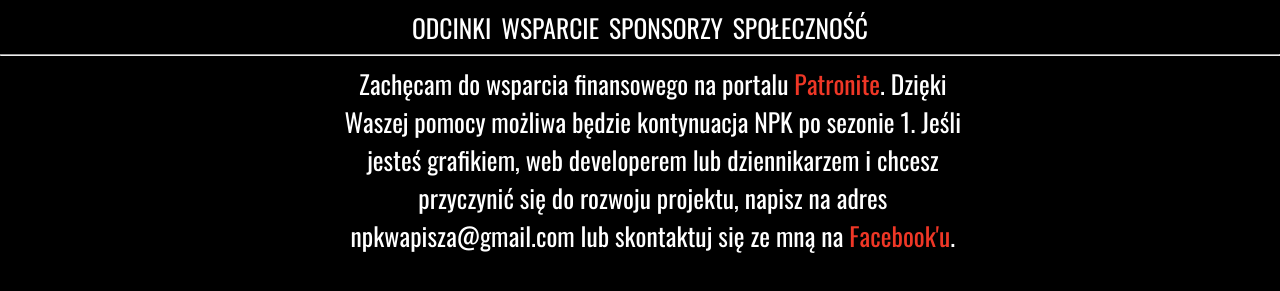
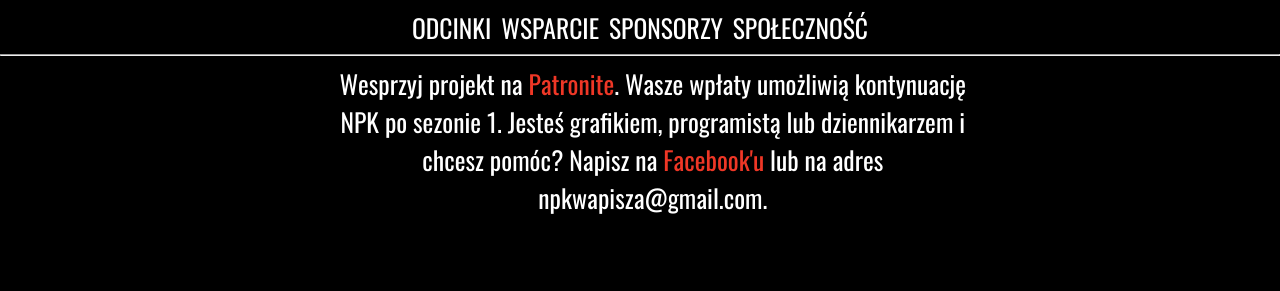
Before and after one commit to NPKwapisza/NPKwapisza, a plain HTML site: page wsparcie.html in a window 1280 px wide. Shown: the part 349-640 px from the top of the page. Drawn offline with Linux system fonts and the light colour scheme.

Commit message:
shorting text

```diff
--- a/wsparcie.html
+++ b/wsparcie.html
@@ -34,11 +34,11 @@
       </ul>
   <hr>
   <div class="main_text main_box">
-      Zachęcam do wsparcia finansowego na portalu <a href="https://patronite.freshdesk.com/support/home" target="_blank" class="link">Patronite</a>.
-      Dzięki Waszej pomocy możliwa będzie kontynuacja NPK po sezonie 1.
-      Jeśli jesteś grafikiem, web developerem lub dziennikarzem i chcesz
-      przyczynić się do rozwoju projektu, napisz na adres npkwapisza@gmail.com
-      lub skontaktuj się ze mną na <a href="https://www.facebook.com/NPKwapisza/" target="_blank" class="link">Facebook'u</a>.
+      Wesprzyj projekt na <a href="https://patronite.freshdesk.com/support/home" target="_blank" class="link">Patronite</a>.
+      Wasze wpłaty umożliwią kontynuację NPK po sezonie 1.
+      Jesteś grafikiem, programistą lub dziennikarzem i chcesz
+      pomóc? Napisz na <a href="https://www.facebook.com/NPKwapisza/" target="_blank" class="link">Facebook'u</a>
+      lub na adres npkwapisza@gmail.com.
   </div>
 </body>
 </html>
```
Also changed, not shown: czytelnicyNPK.html (+2 -2 lines), index.html (+1 -1 lines).
